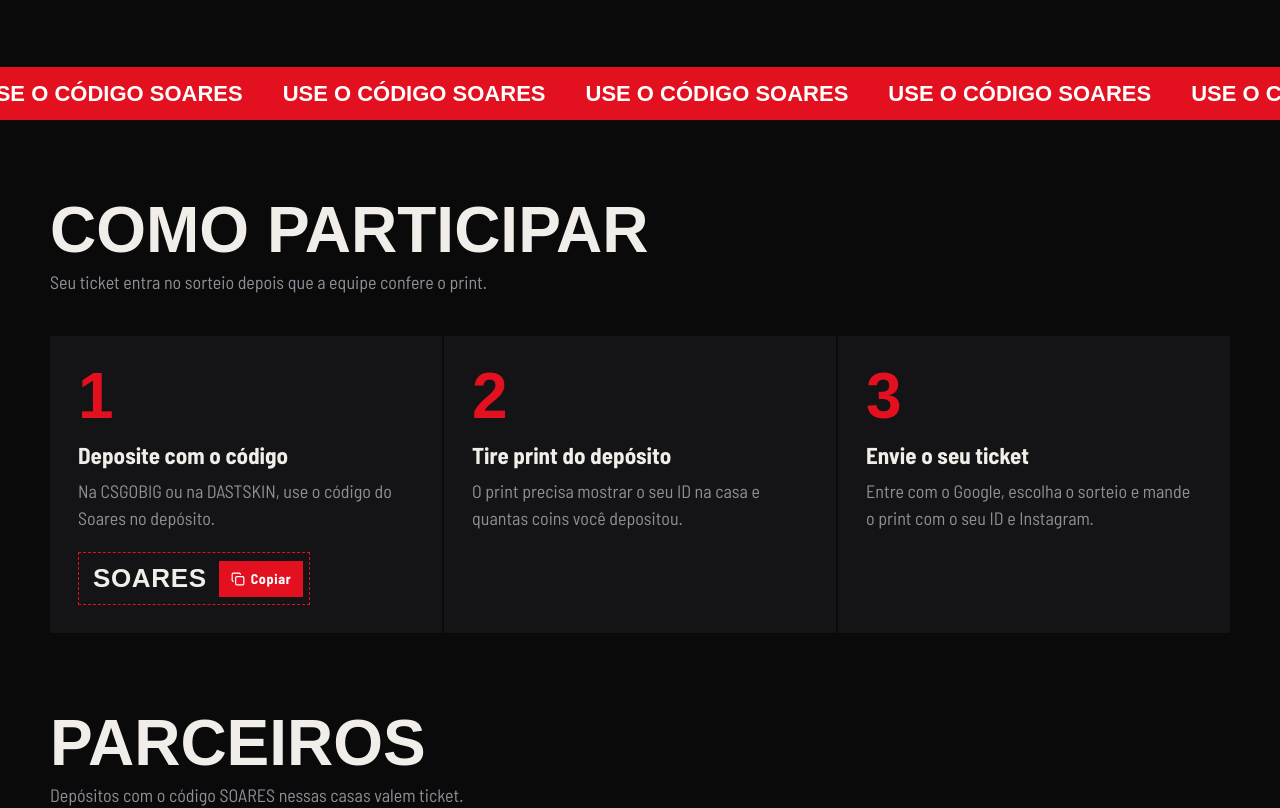
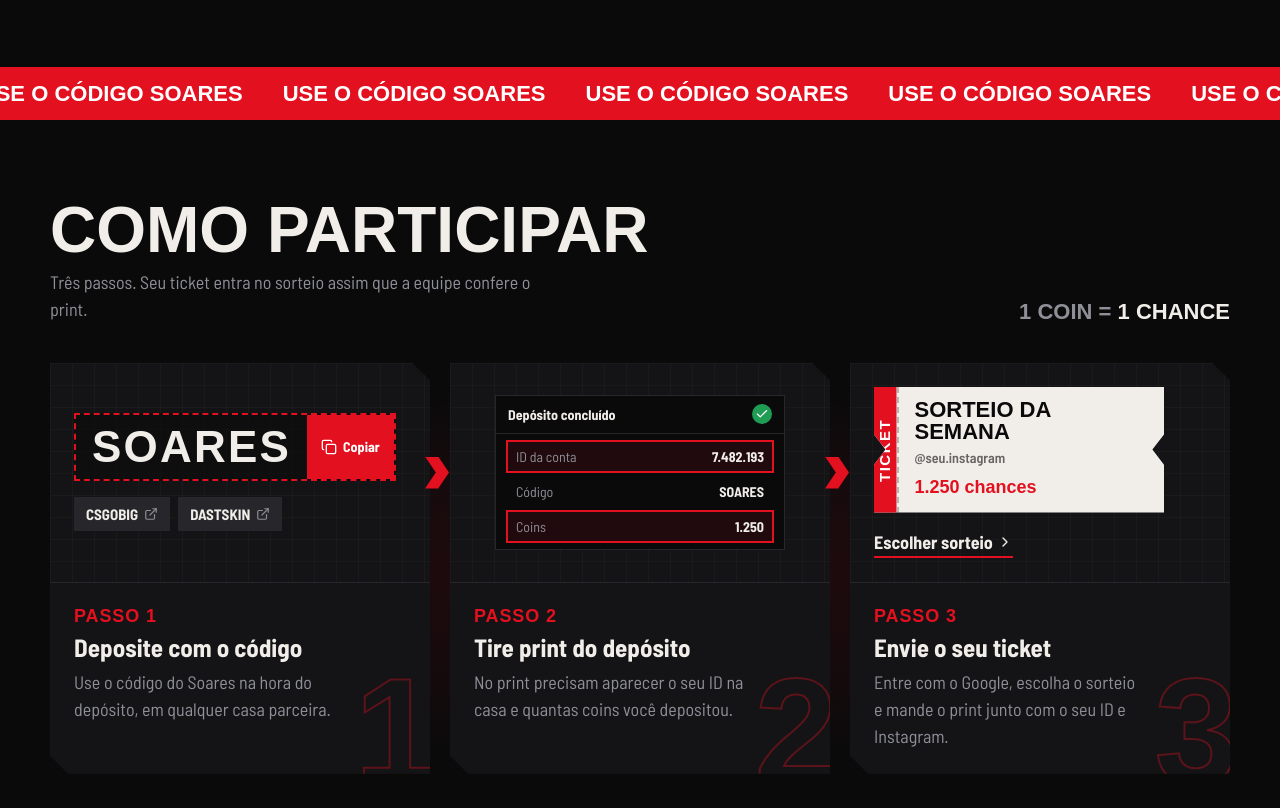
Before and after one commit to lpragi09/Sorteios-Cs2, a Next.js app: page / in a window 1280 px wide. Shown: the part 1220-2028 px from the top of the page. Built offline with nearby package versions, Linux system fonts and the light colour scheme; no server answers; a web font is replaced by a local one.

Commit message:
Como participar com amostra de cada passo: código, print e ticket

```diff
--- a/src/app/page.tsx
+++ b/src/app/page.tsx
@@ -2,9 +2,10 @@
 
 import Link from "next/link";
 import { useCallback, useEffect, useState } from "react";
-import { ChevronDown, Copy, ShieldCheck } from "lucide-react";
+import { ChevronDown, ShieldCheck } from "lucide-react";
 import SorteioCard from "@/components/SorteioCard";
 import ModalParticipar from "@/components/ModalParticipar";
+import ComoParticipar from "@/components/ComoParticipar";
 import { CODIGO, formatarReais, PARCEIROS_PADRAO, type Ganhador, type Parceiro, type SorteioPublico } from "@/lib/sorteios";
 import { dataVersionQuery, useRefreshOnReturn } from "@/lib/freshData";
 
@@ -16,7 +17,6 @@ export default function Home() {
   const [dados, setDados] = useState<Dados | null>(null);
   const [erro, setErro] = useState(false);
   const [participando, setParticipando] = useState<SorteioPublico | null>(null);
-  const [copiado, setCopiado] = useState(false);
 
   const carregar = useCallback(async () => {
     try {
@@ -32,14 +32,6 @@ export default function Home() {
   // eslint-disable-next-line react-hooks/set-state-in-effect -- busca de dados: o state só muda depois da resposta
   useEffect(() => { carregar(); }, [carregar]);
   useRefreshOnReturn(carregar);
-
-  const copiar = async () => {
-    try {
-      await navigator.clipboard.writeText(CODIGO);
-      setCopiado(true);
-      setTimeout(() => setCopiado(false), 1800);
-    } catch {}
-  };
 
   const abertos = dados?.sorteios.filter((s) => s.status === "aberto") ?? [];
   const encerrados = dados?.sorteios.filter((s) => s.status === "encerrado") ?? [];
@@ -131,36 +123,7 @@ export default function Home() {
         </div>
       </div>
 
-      {/* Como participar */}
-      <section id="participar" className="scroll-mt-20 py-20">
-        <div className="mx-auto w-[min(1180px,100%-40px)]">
-          <h2 className="font-display font-black uppercase leading-[.95] text-[clamp(40px,5vw,64px)]">Como participar</h2>
-          <p className="text-cinza max-w-[56ch] mt-2 mb-10">Seu ticket entra no sorteio depois que a equipe confere o print.</p>
-          <ol className="grid md:grid-cols-3 gap-0.5">
-            <li className="bg-carvao p-7">
-              <span className="block font-display font-black text-[64px] leading-none text-vermelho mb-2.5">1</span>
-              <h3 className="text-[23px] font-bold mb-1.5">Deposite com o código</h3>
-              <p className="text-cinza">Na {parceiros.map((c) => c.nome).join(" ou na ")}, use o código do Soares no depósito.</p>
-              <button onClick={copiar} className="inline-flex items-center gap-3 mt-5 border border-dashed border-vermelho pl-3.5 pr-1.5 py-1.5 font-display font-black text-[26px] tracking-wide">
-                {CODIGO}
-                <span className="font-sans text-sm font-bold bg-vermelho text-white px-3 py-2 flex items-center gap-1.5">
-                  <Copy className="w-3.5 h-3.5" /> {copiado ? "Copiado" : "Copiar"}
-                </span>
-              </button>
-            </li>
-            <li className="bg-carvao p-7">
-              <span className="block font-display font-black text-[64px] leading-none text-vermelho mb-2.5">2</span>
-              <h3 className="text-[23px] font-bold mb-1.5">Tire print do depósito</h3>
-              <p className="text-cinza">O print precisa mostrar o seu ID na casa e quantas coins você depositou.</p>
-            </li>
-            <li className="bg-carvao p-7">
-              <span className="block font-display font-black text-[64px] leading-none text-vermelho mb-2.5">3</span>
-              <h3 className="text-[23px] font-bold mb-1.5">Envie o seu ticket</h3>
-              <p className="text-cinza">Entre com o Google, escolha o sorteio e mande o print com o seu ID e Instagram.</p>
-            </li>
-          </ol>
-        </div>
-      </section>
+      <ComoParticipar parceiros={parceiros} />
 
       {/* Parceiros */}
       <section id="parceiros" className="scroll-mt-20 pb-20">
--- /dev/null
+++ b/src/components/ComoParticipar.tsx
@@ -0,0 +1,138 @@
+"use client";
+
+import { useState } from "react";
+import { Check, ChevronRight, Copy, ExternalLink } from "lucide-react";
+import { CODIGO, type Parceiro } from "@/lib/sorteios";
+
+/** Os 3 passos da home, cada um com uma amostra do que a pessoa vai fazer. */
+export default function ComoParticipar({ parceiros }: { parceiros: Parceiro[] }) {
+  const [copiado, setCopiado] = useState(false);
+
+  const copiar = async () => {
+    try {
+      await navigator.clipboard.writeText(CODIGO);
+      setCopiado(true);
+      setTimeout(() => setCopiado(false), 1800);
+    } catch {}
+  };
+
+  return (
+    <section id="participar" className="scroll-mt-20 py-20 relative overflow-hidden">
+      {/* Brilho vermelho atrás da seção */}
+      <div aria-hidden className="absolute inset-x-0 top-1/3 h-[420px] bg-[radial-gradient(ellipse_at_center,rgba(227,16,31,.13),transparent_65%)] pointer-events-none" />
+
+      <div className="relative mx-auto w-[min(1180px,100%-40px)]">
+        <div className="flex flex-wrap items-end justify-between gap-4 mb-10">
+          <div>
+            <h2 className="font-display font-black uppercase leading-[.95] text-[clamp(40px,5vw,64px)]">Como participar</h2>
+            <p className="text-cinza max-w-[56ch] mt-2">Três passos. Seu ticket entra no sorteio assim que a equipe confere o print.</p>
+          </div>
+          <p className="font-display font-black uppercase text-[22px] leading-none text-cinza">
+            1 coin = <span className="text-osso">1 chance</span>
+          </p>
+        </div>
+
+        <ol className="grid lg:grid-cols-3 gap-5">
+          {/* 1. Código */}
+          <Passo n={1} titulo="Deposite com o código" texto="Use o código do Soares na hora do depósito, em qualquer casa parceira.">
+            <div className="h-full flex flex-col justify-center gap-4">
+              <button
+                onClick={copiar}
+                className="group self-start flex items-stretch border-2 border-dashed border-vermelho bg-preto/60 hover:bg-preto transition-colors"
+                aria-label={`Copiar o código ${CODIGO}`}
+              >
+                <span className="font-display font-black text-[44px] leading-none tracking-wider px-4 py-2.5">{CODIGO}</span>
+                <span className="flex items-center gap-1.5 bg-vermelho group-hover:bg-vermelho-claro text-white font-bold text-sm px-3.5">
+                  {copiado ? <Check className="w-4 h-4" /> : <Copy className="w-4 h-4" />}
+                  {copiado ? "Copiado" : "Copiar"}
+                </span>
+              </button>
+              <div className="flex flex-wrap gap-2">
+                {parceiros.map((c) => (
+                  <a
+                    key={c.id}
+                    href={c.link}
+                    target="_blank"
+                    rel="noreferrer"
+                    className="flex items-center gap-1.5 bg-grafite hover:bg-grafite-2 px-3 py-1.5 font-bold text-[15px] transition-colors"
+                  >
+                    {c.nome} <ExternalLink className="w-3.5 h-3.5 text-cinza" />
+                  </a>
+                ))}
+              </div>
+            </div>
+          </Passo>
+
+          {/* 2. Print */}
+          <Passo n={2} titulo="Tire print do depósito" texto="No print precisam aparecer o seu ID na casa e quantas coins você depositou.">
+            <div aria-hidden className="h-full grid place-items-center">
+              <div className="w-full max-w-[290px] bg-preto border border-grafite text-[14px]">
+                <div className="flex items-center justify-between px-3 py-2 border-b border-grafite">
+                  <span className="font-bold">Depósito concluído</span>
+                  <span className="grid place-items-center w-5 h-5 rounded-full bg-[#1f9d55]"><Check className="w-3.5 h-3.5 text-white" /></span>
+                </div>
+                <div className="px-3 py-2 space-y-1.5">
+                  <Linha rotulo="ID da conta" valor="7.482.193" marcado />
+                  <Linha rotulo="Código" valor={CODIGO} />
+                  <Linha rotulo="Coins" valor="1.250" marcado />
+                </div>
+              </div>
+            </div>
+          </Passo>
+
+          {/* 3. Ticket */}
+          <Passo n={3} titulo="Envie o seu ticket" texto="Entre com o Google, escolha o sorteio e mande o print junto com o seu ID e Instagram.">
+            <div className="h-full flex flex-col justify-center gap-4">
+              <div aria-hidden className="flex bg-osso text-preto max-w-[290px] [clip-path:polygon(0_0,100%_0,100%_38%,96%_50%,100%_62%,100%_100%,0_100%,0_62%,4%_50%,0_38%)]">
+                <div className="bg-vermelho text-white font-display font-black text-[15px] tracking-widest grid place-items-center px-2 [writing-mode:vertical-rl] rotate-180">
+                  TICKET
+                </div>
+                <div className="flex-1 px-4 py-3 border-l-2 border-dashed border-preto/25">
+                  <p className="font-display font-black text-[22px] leading-none uppercase">Sorteio da semana</p>
+                  <p className="text-[14px] font-semibold text-preto/60 mt-1">@seu.instagram</p>
+                  <p className="font-display font-black text-[18px] text-vermelho mt-1.5">1.250 chances</p>
+                </div>
+              </div>
+              <a href="#sorteios" className="self-start flex items-center gap-1 font-bold border-b-2 border-vermelho hover:text-vermelho-claro">
+                Escolher sorteio <ChevronRight className="w-4 h-4" />
+              </a>
+            </div>
+          </Passo>
+        </ol>
+      </div>
+    </section>
+  );
+}
+
+function Passo({ n, titulo, texto, children }: { n: number; titulo: string; texto: string; children: React.ReactNode }) {
+  return (
+    <li className="group relative flex">
+      {/* Seta ligando um passo ao próximo (fora do recorte do cartão) */}
+      {n < 3 && (
+        <span aria-hidden className="hidden lg:block absolute z-10 -right-[19px] top-[94px] w-6 h-8 bg-vermelho [clip-path:polygon(0_0,55%_0,100%_50%,55%_100%,0_100%,45%_50%)]" />
+      )}
+      <div className="flex-1 bg-carvao corte flex flex-col">
+        <div className="relative h-[220px] p-6 border-b border-grafite bg-[linear-gradient(rgba(255,255,255,.025)_1px,transparent_1px),linear-gradient(90deg,rgba(255,255,255,.025)_1px,transparent_1px)] bg-[size:22px_22px]">
+          {children}
+        </div>
+        <div className="relative p-6 pt-5 flex-1 overflow-hidden">
+          <span aria-hidden className="absolute -right-2 -bottom-8 font-display font-black text-[150px] leading-none text-transparent [-webkit-text-stroke:2px_rgba(227,16,31,.35)] group-hover:[-webkit-text-stroke:2px_rgba(227,16,31,.7)] transition-all select-none">
+            {n}
+          </span>
+          <p className="font-display font-black text-vermelho text-[18px] uppercase tracking-wider">Passo {n}</p>
+          <h3 className="text-[25px] font-bold leading-tight mt-0.5 mb-1.5">{titulo}</h3>
+          <p className="text-cinza max-w-[30ch] relative">{texto}</p>
+        </div>
+      </div>
+    </li>
+  );
+}
+
+function Linha({ rotulo, valor, marcado = false }: { rotulo: string; valor: string; marcado?: boolean }) {
+  return (
+    <div className={`flex justify-between items-center px-2 py-1 ${marcado ? "outline-2 outline-vermelho outline-offset-0 bg-vermelho/10" : ""}`}>
+      <span className="text-cinza">{rotulo}</span>
+      <b className="font-bold">{valor}</b>
+    </div>
+  );
+}
```
